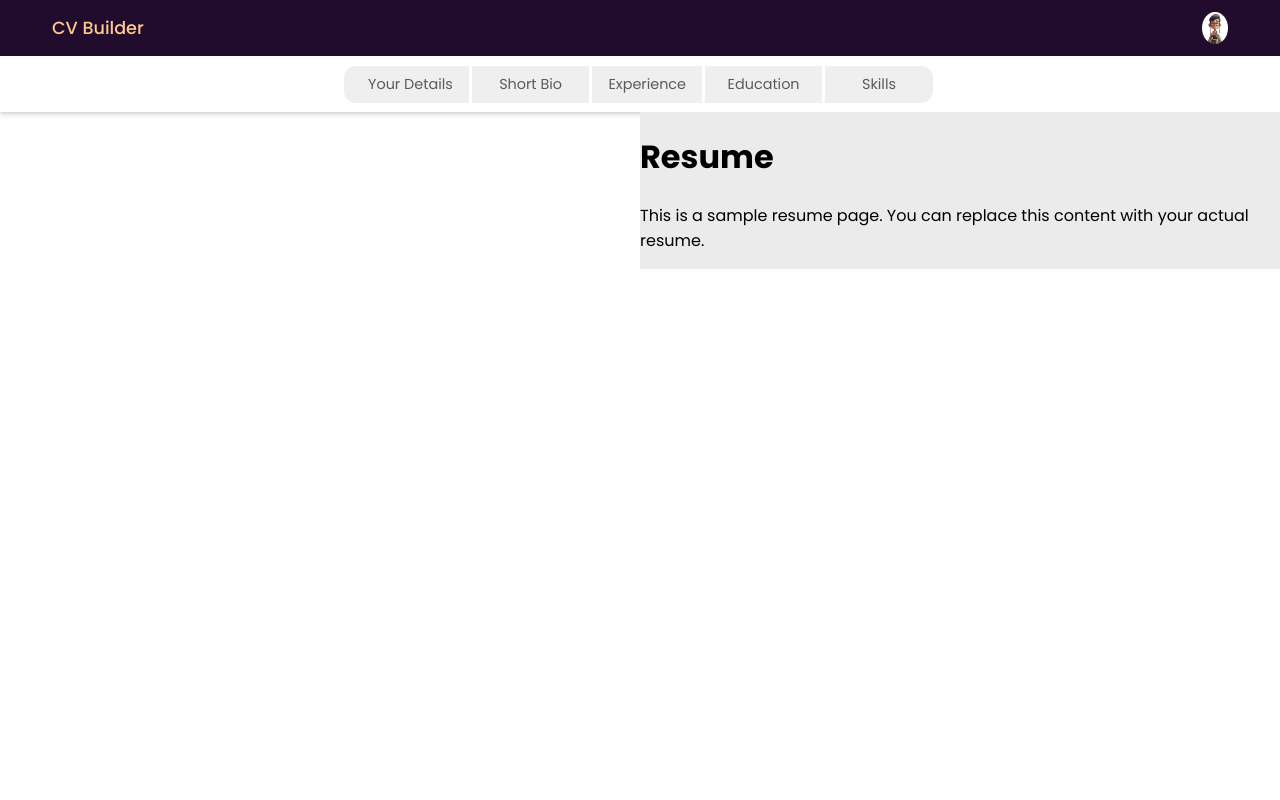
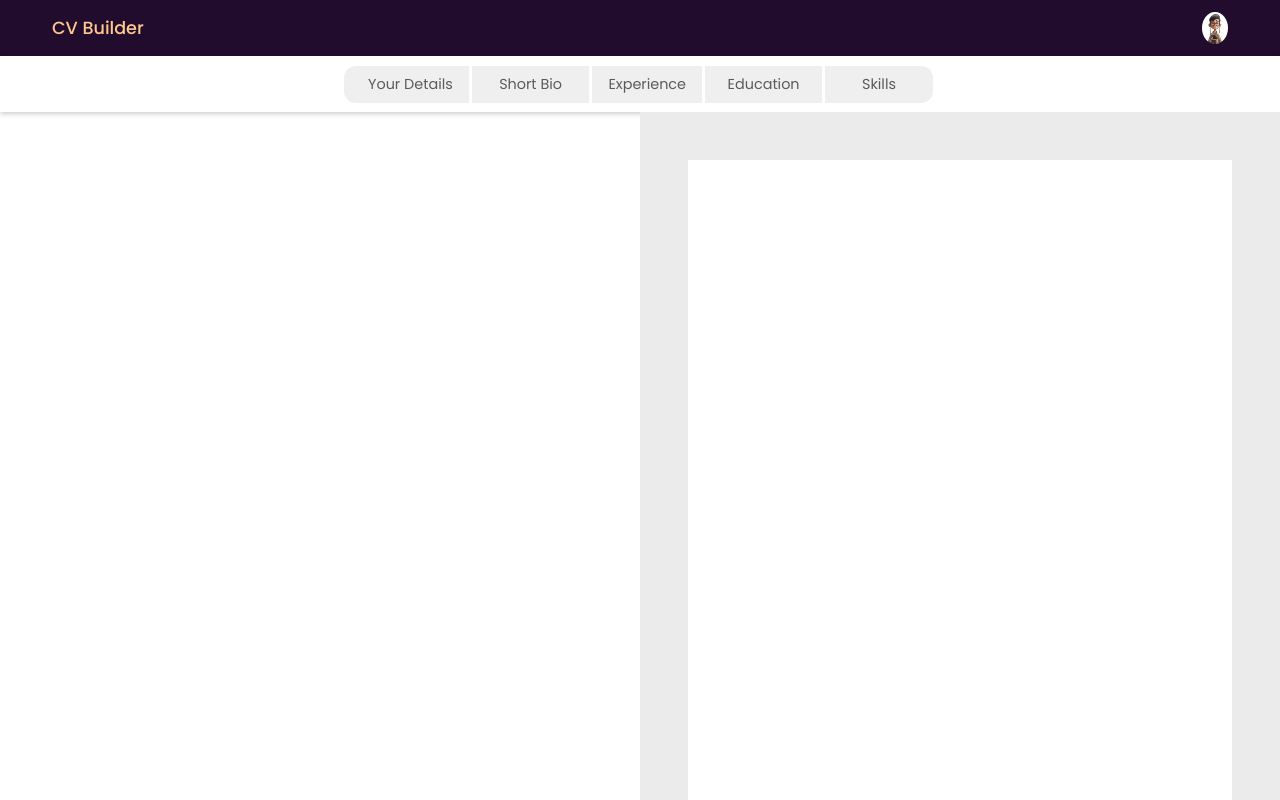
Before and after one commit to Hudsondaniel/CV-Generator, a React app in the folder CV/: page / in a window 1280 px wide. Shown: the top 800 px of the page. Built offline with nearby package versions, Linux system fonts and the light colour scheme; the HTML template or start-up script is replaced by a standard one.

Commit message:
auto scroll is successful

```diff
--- a/CV/src/App.css
+++ b/CV/src/App.css
@@ -4,6 +4,7 @@
 }
 
 .right-section{
+    background-color: rgb(235,235,235);
+    height: 100%;
 
-    background-color: rgb(235,235,235);
 }
--- a/CV/src/components/ResumePage.jsx
+++ b/CV/src/components/ResumePage.jsx
@@ -3,8 +3,7 @@ import '../styles/ResumePage.css'
 export default function ResumePage(){
     return(
         <div className="resume-page">
-            <h1>Resume</h1>
-            <p>This is a sample resume page. You can replace this content with your actual resume.</p>
+
         </div>
     )
 }
--- a/CV/src/index.css
+++ b/CV/src/index.css
@@ -11,6 +11,7 @@ body {
   height: 100vh;
   overflow: hidden;
   font-family: "Poppins", sans-serif;
+  overflow-y: scroll;
 }
 
 #root {
--- a/CV/src/styles/ResumePage.css
+++ b/CV/src/styles/ResumePage.css
@@ -0,0 +1,6 @@
+.resume-page{
+    height: 1800px;
+    background-color: white;
+    margin: 3rem;
+
+}
```
